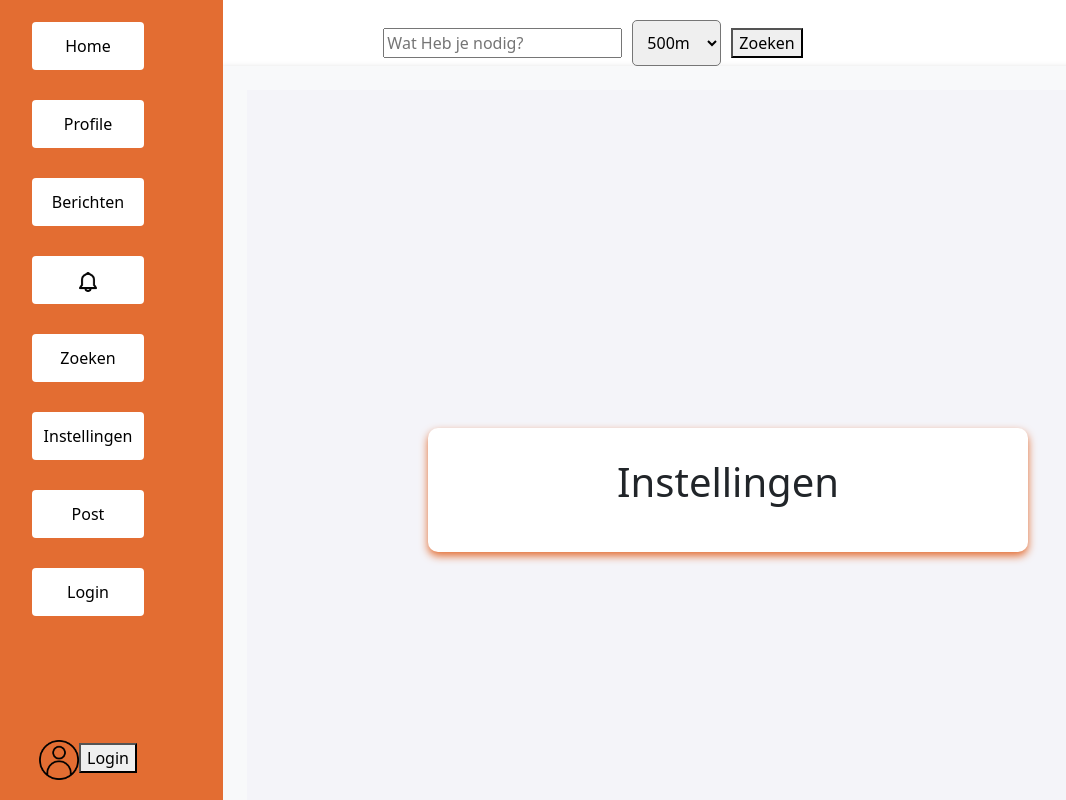
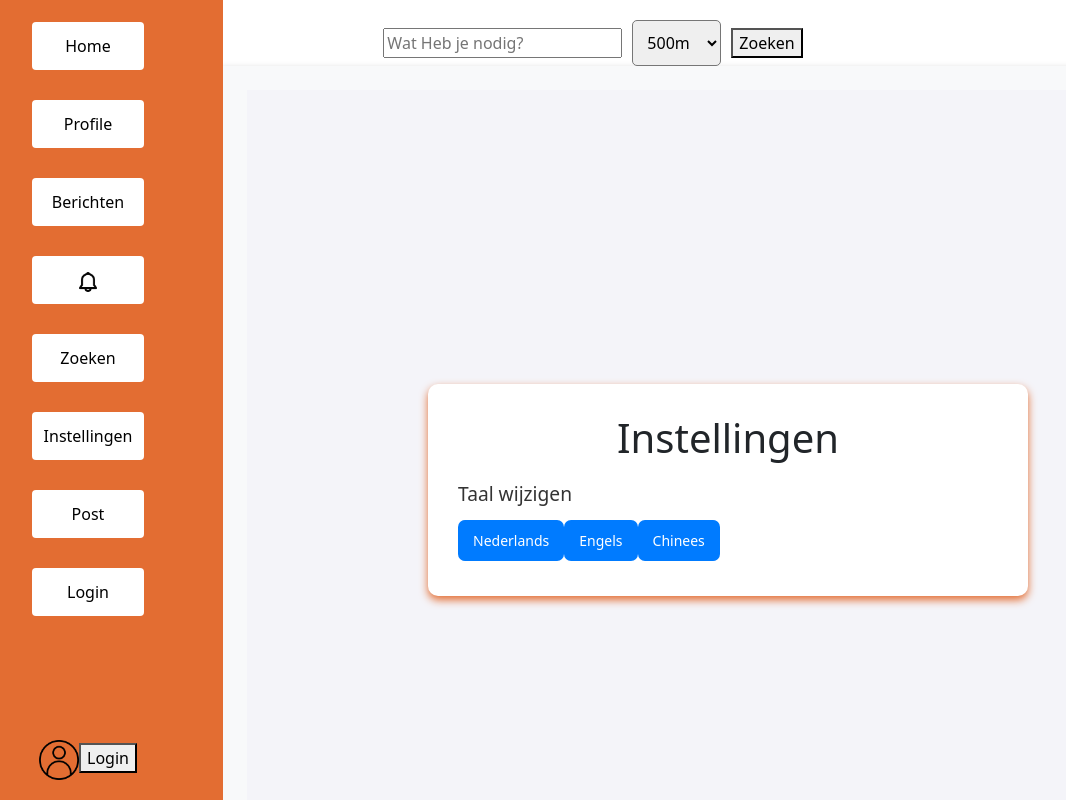
Before and after one commit to StijnWevers/eindwerkFrontEnd, an Angular app in the folder eindwerkFrontend/: page /settings in a window 1280 px wide. Shown: the top 800 px of the page, without its empty margins (47-1113 px from the left). Built offline with nearby package versions, Linux system fonts and the light colour scheme.

Commit message:
Add language selection buttons and update language setting functionality

```diff
--- a/eindwerkFrontend/src/app/pages/settings/settings.component.css
+++ b/eindwerkFrontend/src/app/pages/settings/settings.component.css
@@ -14,3 +14,32 @@
   box-shadow: 0 4px 9px #e36d32;
   text-align: center;
 }
+
+/* knoppen */
+.settings-section {
+  margin-top: 20px;
+  text-align: left;
+}
+
+.settings-section h2 {
+  font-size: 1.2rem;
+  margin-bottom: 10px;
+  color: #333;
+}
+
+/* Styling knoppen */
+.settings-section button {
+  display: inline-block;
+  margin: 5px 0;
+  padding: 10px 15px;
+  border: none;
+  border-radius: 7px;
+  cursor: pointer;
+  background-color: #007bff;
+  color: white;
+  font-size: 14px;
+}
+
+.settings-section button:hover {
+  background-color: #0056b3;
+}
--- a/eindwerkFrontend/src/app/pages/settings/settings.component.html
+++ b/eindwerkFrontend/src/app/pages/settings/settings.component.html
@@ -1,6 +1,13 @@
 <div class="settings-page">
     <div class="settings-container">
         <h1>Instellingen</h1>
-        <p></p>
+        <div class="settings-section">
+            <h2>Taal wijzigen</h2>
+            <button (click)="setLanguage('Nederlands')">Nederlands</button>
+            <button (click)="setLanguage('Engels')">Engels</button>
+            <button (click)="setLanguage('Chinees')">Chinees</button>
+        </div>
     </div>
+
+
 </div>
--- a/eindwerkFrontend/src/app/pages/settings/settings.component.ts
+++ b/eindwerkFrontend/src/app/pages/settings/settings.component.ts
@@ -9,8 +9,8 @@ import { Component } from '@angular/core';
 export class SettingsComponent {
   currentLanguage: string = 'Nederlands';
 
-  // setLanguage(language: string): void {
-  //   this.currentLanguage = language;
-  //   alert(`Taal gewijzigd naar: ${language}`);
-  // }
+  setLanguage(language: string): void {
+    this.currentLanguage = language;
+    alert(`Taal gewijzigd naar: ${language}`);
+  }
 }
```
